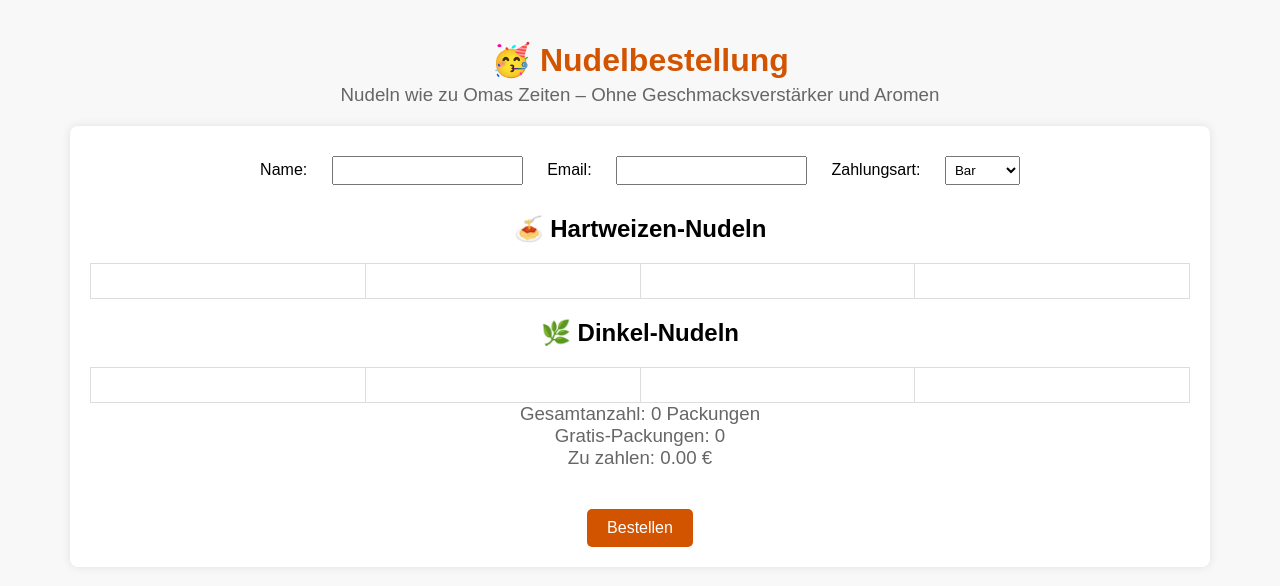
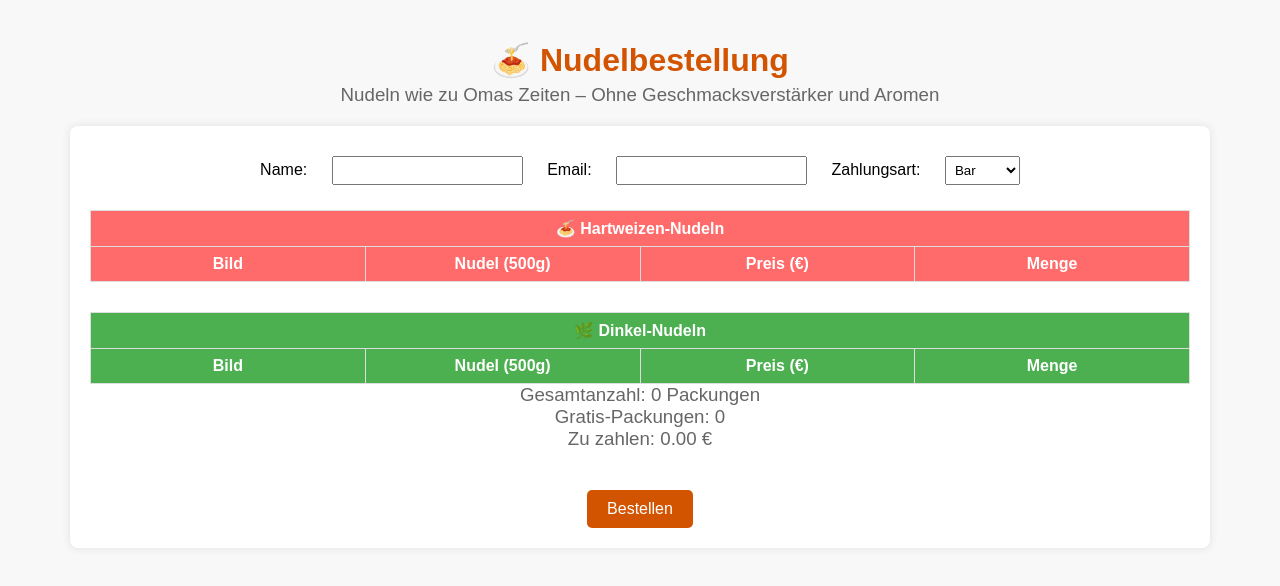
Before and after one commit to nudeln-opa/nudelbestellung, a Flask app: page / in a window 1280 px wide. Shown: the top 586 px of the page. Run offline with Flask 3, Linux system fonts and the light colour scheme; lists and menus that the app fills with data are empty.

Commit message:
Update index.html

```diff
--- a/templates/index.html
+++ b/templates/index.html
@@ -2,12 +2,12 @@
 <html lang="de">
 <head>
     <meta charset="UTF-8">
-    <title>🥳 Nudelbestellung</title>
+    <title>🍝 Nudelbestellung</title>
     <link rel="stylesheet" href="{{ url_for('static', filename='css/style.css') }}">
 </head>
 <body>
 
-    <h1>🥳 Nudelbestellung</h1>
+    <h1>🍝 Nudelbestellung</h1>
     <h3>Nudeln wie zu Omas Zeiten – Ohne Geschmacksverstärker und Aromen</h3>
 
     <form action="/submit" method="POST">
@@ -23,11 +23,12 @@
             <option value="PayPal">PayPal</option>
         </select>
 
-        <!-- Hartweizen-Header -->
-        <h2 class="hartweizen-header">🍝 Hartweizen-Nudeln</h2>
-
-        <table class="order-table">
+        <!-- ✅ Hartweizen-Nudeln -->
+        <table class="order-table hartweizen-section">
             <thead>
+                <tr>
+                    <th colspan="4">🍝 Hartweizen-Nudeln</th>
+                </tr>
                 <tr>
                     <th>Bild</th>
                     <th>Nudel (500g)</th>
@@ -49,11 +50,12 @@
             </tbody>
         </table>
 
-        <!-- Dinkel-Header -->
-        <h2 class="dinkel-header">🌿 Dinkel-Nudeln</h2>
-
-        <table class="order-table">
+        <!-- ✅ Dinkel-Nudeln -->
+        <table class="order-table dinkel-section" style="margin-top: 30px;">
             <thead>
+                <tr>
+                    <th colspan="4">🌿 Dinkel-Nudeln</th>
+                </tr>
                 <tr>
                     <th>Bild</th>
                     <th>Nudel (500g)</th>
@@ -92,7 +94,6 @@
                 totalQty += parseInt(input.value) || 0;
             });
 
-            // Gratis-Packungen berechnen
             let freePacks = Math.floor(totalQty / 10);
             let totalPrice = (totalQty - freePacks) * pricePerPack;
 
```
